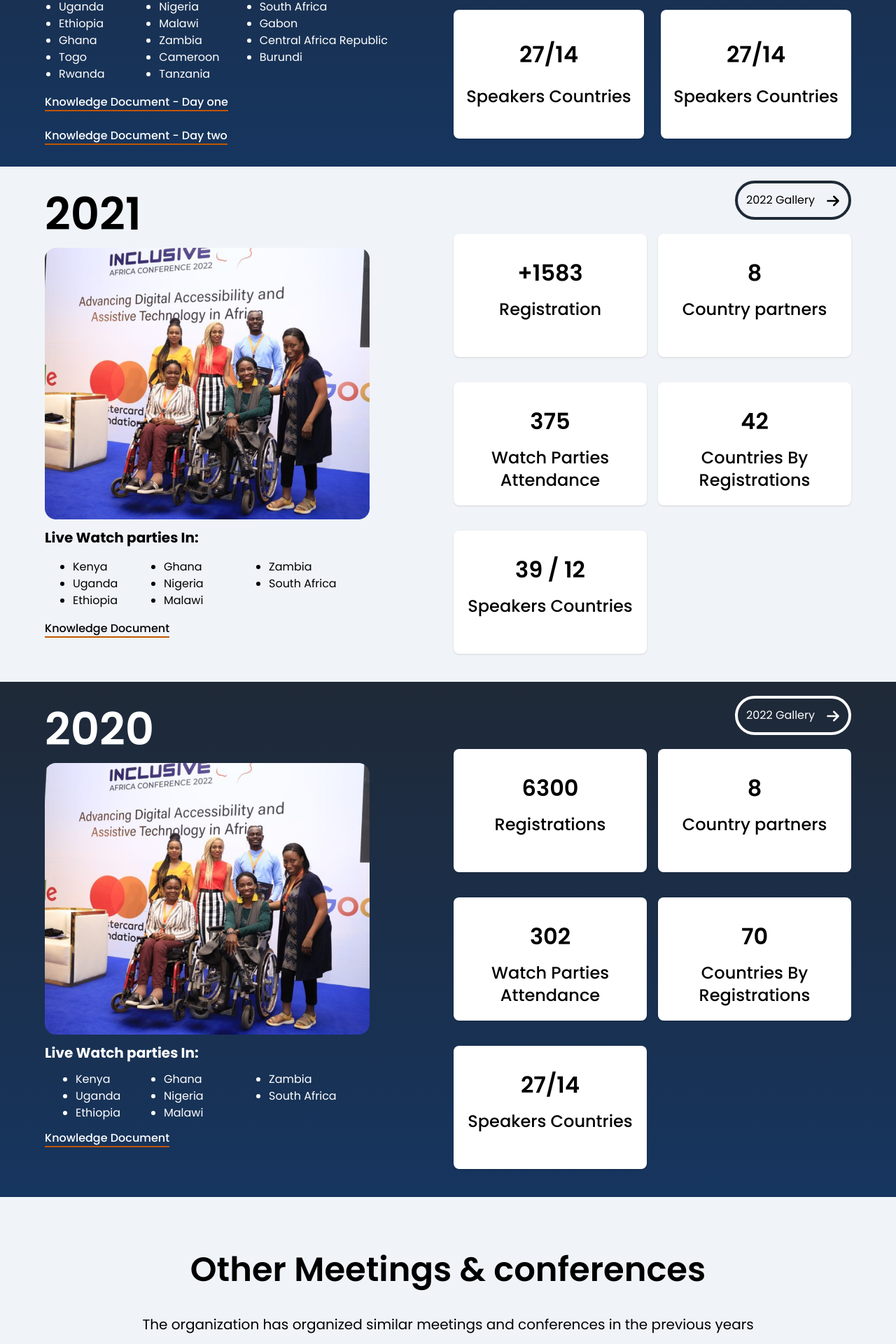
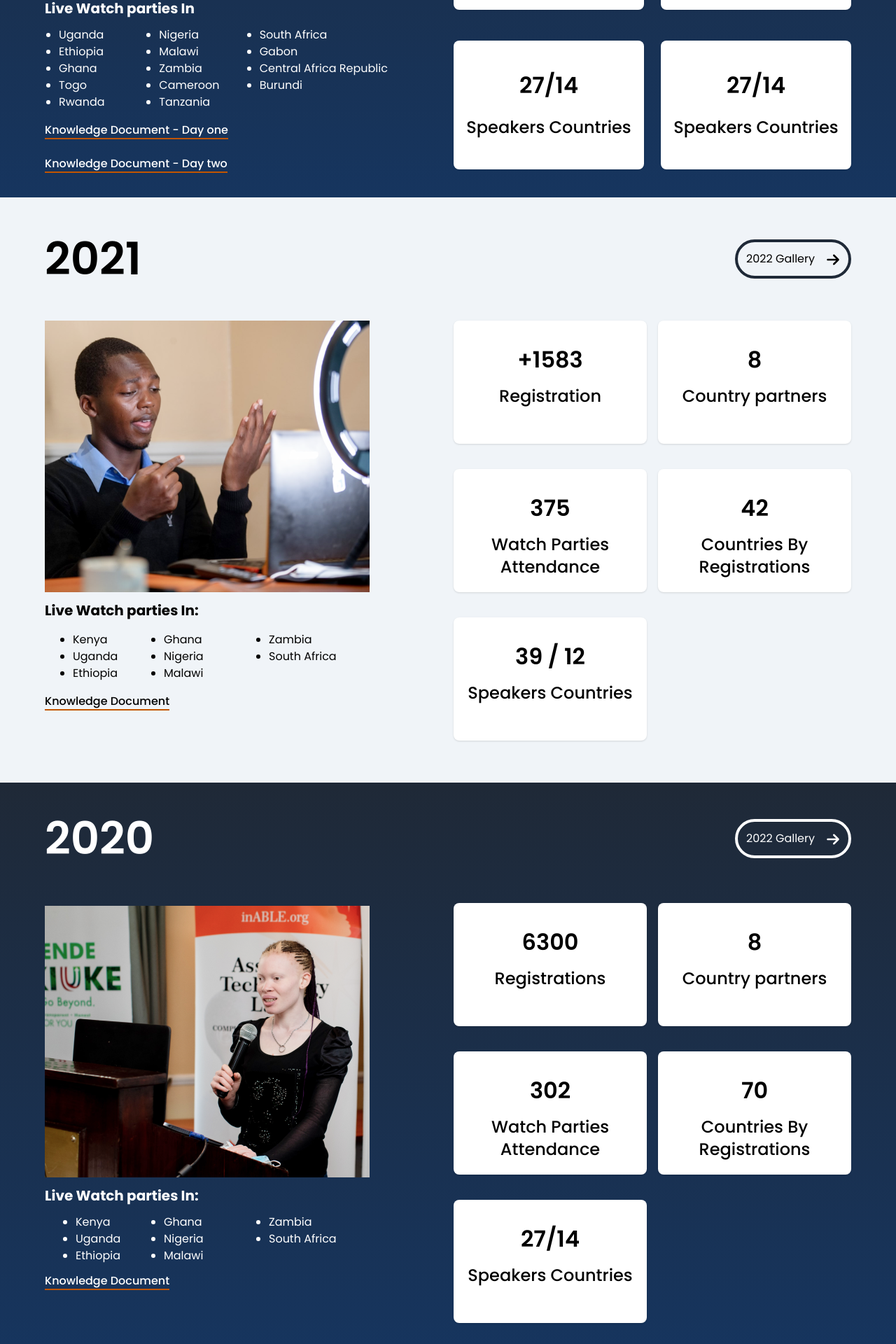
Before and after one commit to inABLE-org/conference-frontend, a Next.js app: page /theconference in a window 1280 px wide. Shown: the part 4316-6236 px from the top of the page at 70% size. Built offline with nearby package versions, Linux system fonts and the light colour scheme.

Commit message:
alignment

```diff
--- a/src/pages/theconference/index.tsx
+++ b/src/pages/theconference/index.tsx
@@ -228,34 +228,12 @@ export default function About() {
                     </div>
                 </div>
                 <PreviousConference />
-                <div className="mt-10 py-10 text-center">
-                    <h2 className="text-5xl font-semibold">Other Meetings & conferences</h2>
-                    <p className="mt-10 mb-12 text-xl">
-                        The organization has organized similar meetings and conferences in the
-                        previous years
+                <div className="mt-10 py-20 text-center">
+                    <h2 className="text-5xl font-semibold">Register Now</h2>
+                    <p className="mt-10 mb-12  font-medium">
+                    We at <a className="underline" href="https://inable.org/">inABLE</a> are pleased to invite you to the <a className="underline" href="https://www.inclusiveafrica.org/">4th Annual Inclusive Africa Conference</a>. Register Now! Limited slots available!
                     </p>
-                    <div className="flex justify-center py-10">
-                        <div className="grid gap-20 lg:grid-cols-3 md:grid-cols-2 sm:grid-cols-1">
-                            <div className="mb-4">
-                                <img
-                                    src="../assets/img/conferencelogo.png"
-                                    alt="Inclusive Africa Logo"
-                                />
-                            </div>
-                            <div className="mb-4">
-                                <img
-                                    src="../assets/img/conferencelogo.png"
-                                    alt="Inclusive Africa Logo"
-                                />
-                            </div>
-                            <div>
-                                <img
-                                    src="../assets/img/conferencelogo.png"
-                                    alt="Inclusive Africa Logo"
-                                />
-                            </div>
-                        </div>
-                    </div>
+                    <a className="bg-secondary text-white rounded-full px-12 py-3 font-semibold text-xl">Register</a>
                 </div>
             </Layout>
         </>
--- a/src/pages/theconference/sections/previousconferences.tsx
+++ b/src/pages/theconference/sections/previousconferences.tsx
@@ -11,7 +11,7 @@ export default function PreviousConference() {
                     <div className="container">
                         <div className="grid lg:grid-cols-2 md:grid-cols-2 sm:grid-cols-1 gap-4 py-5">
                             <div>
-                                <h3 className="text-white font-semibold text-[64px]">2022</h3>
+                                <h3 className="text-white font-semibold text-[64px] mb-10">2022</h3>
                                 <img src="../assets/img/conference2022.png" />
                                 <h4 className="text-white font-bold text-xl my-3">Live Watch parties In</h4>
                                 <div className="grid lg:grid-cols-3 md:grid-cols-2  gap-[-30px] mt-3 text-white lg:w-[430px] ml-5">
@@ -48,8 +48,8 @@ export default function PreviousConference() {
                                 </div>
                             </div>
                             <div>
-                                <div className="flex mb-10">
-                                    <button className="text-white rounded border-4 border-white p-3 ml-auto rounded-full">
+                                <div className="flex mb-14">
+                                    <button className="text-white rounded border-4 border-white p-3 ml-auto rounded-full mt-7">
                                         2022 Gallery
                                         <ArrowRightIcon
                                             className="ml-4 h-5 w-5 inline-flex stroke-[1.5]"
@@ -110,10 +110,10 @@ export default function PreviousConference() {
                 </div>
                 <div>
                     <div className="container">
-                        <div className="grid lg:grid-cols-2 md:grid-cols-2 sm:grid-cols-1 gap-4 py-5">
+                        <div className="grid lg:grid-cols-2 md:grid-cols-2 sm:grid-cols-1 gap-4 py-10">
                             <div>
-                                <h3 className="text-dark font-semibold text-[64px]">2021</h3>
-                                <img src="../assets/img/conference2022.png" />
+                                <h3 className="text-dark font-semibold text-[64px] mb-10">2021</h3>
+                                <img src="../assets/img/conference2021.png" />
                                 <h4 className="text-dark font-bold text-xl my-3">Live Watch parties In:</h4>
                                 <div className="grid lg:grid-cols-3 md:grid-cols-2 my-4 text-dark lg:w-[450px] ml-5">
                                     <div className="lg:ml-5">
@@ -140,11 +140,11 @@ export default function PreviousConference() {
                                 <a href="#" className="border-b border-b-2 border-b-secondary font-medium">Knowledge Document </a>
                             </div>
                             <div>
-                                <div className="flex mb-5">
-                                    <button className="text-dark rounded border-4 border-primary p-3 ml-auto rounded-full ">
+                                <div className="flex py-5">
+                                    <button className="text-dark rounded border-4 border-primary p-3 ml-auto rounded-full mb-10">
                                         2022 Gallery
                                         <ArrowRightIcon
-                                            className="ml-4 h-5 w-5 inline-flex stroke-[1.5]"
+                                            className="ml-4 h-5 w-5 inline-flex stroke-[1.5] "
                                             stroke="currentColor"
                                         />
                                     </button>
@@ -192,10 +192,10 @@ export default function PreviousConference() {
                 </div>
                 <div className="bg-gradient-to-b from-primary to-primary-1">
                     <div className="container">
-                        <div className="grid lg:grid-cols-2 md:grid-cols-2 sm:grid-cols-1 gap-4 py-5">
+                        <div className="grid lg:grid-cols-2 md:grid-cols-2 sm:grid-cols-1 gap-4 py-8">
                             <div>
-                                <h3 className="text-white font-semibold text-[64px]">2020</h3>
-                                <img src="../assets/img/conference2022.png" />
+                                <h3 className="text-white font-semibold text-[64px] mb-12">2020</h3>
+                                <img src="../assets/img/conference2020.png" />
                                 <h4 className="text-white font-bold text-xl my-3">Live Watch parties In:</h4>
                                 <div>
                                     <div className="grid lg:grid-cols-3 md:grid-cols-2 my-3 text-dark lg:w-[450px] text-white ml-5">
@@ -224,8 +224,8 @@ export default function PreviousConference() {
                                 </div>
                             </div>
                             <div>
-                                <div className="flex mb-5">
-                                    <button className="text-white rounded border-4 border-white p-3 ml-auto rounded-full ">
+                                <div className="flex mb-16">
+                                    <button className="text-white rounded border-4 border-white p-3 ml-auto rounded-full mt-5">
                                         2022 Gallery
                                         <ArrowRightIcon
                                             className="ml-4 h-5 w-5 inline-flex stroke-[1.5]"
```
Also changed, not shown: public/assets/img/conference2020.png (added), public/assets/img/conference2021.png (added).
